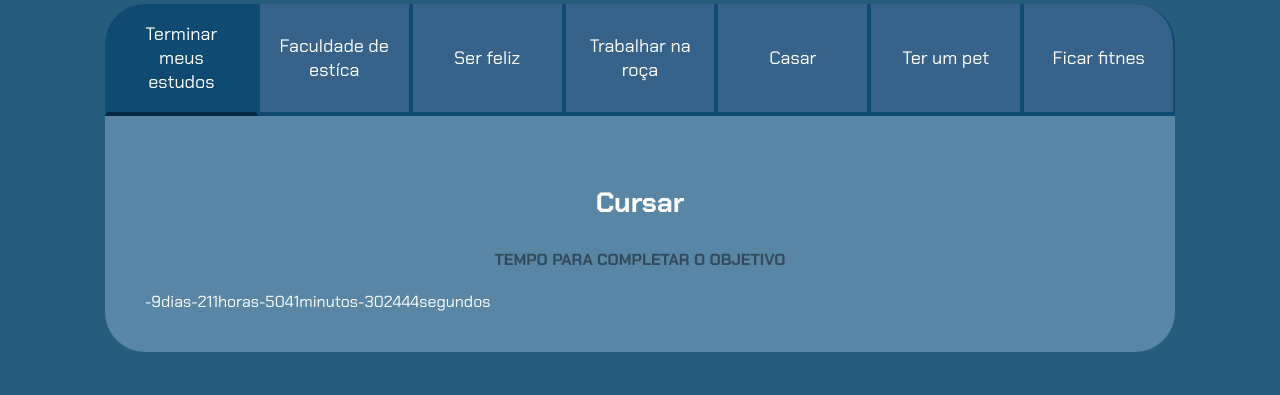
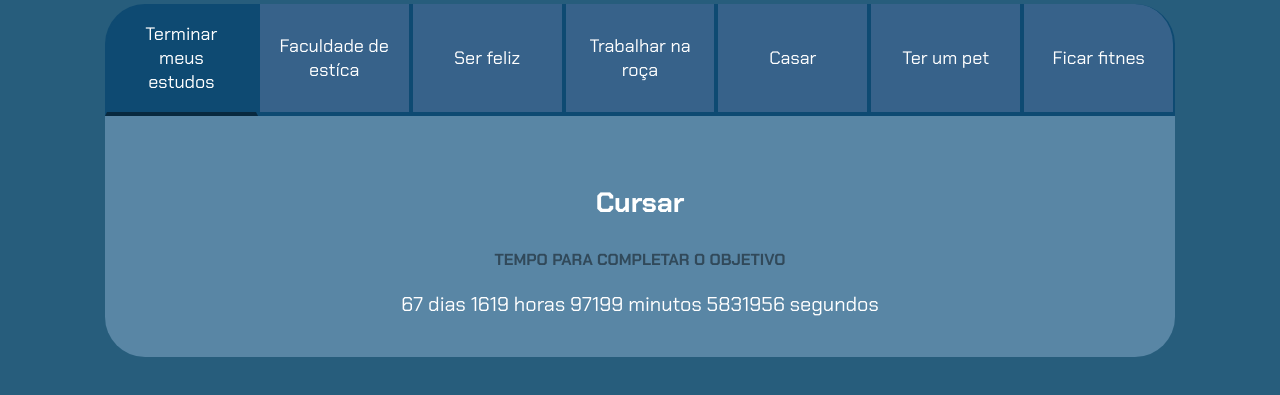
Before and after one commit to 1sa3elly/projeto-de-vida_atividade, a plain HTML site: page index.html in a window 1280 px wide. Shown: the part 99-494 px from the top of the page. Drawn offline with Linux system fonts and the light colour scheme.

Commit message:
Add files via upload

```diff
--- a/main.js
+++ b/main.js
@@ -15,17 +15,25 @@ for (let i = 0; i < botoes.length; i++) {
 }
 
 const contadores = document.querySelectorAll(".contador");
-const tempoObjetivo1 = new Date("2026-10-20T00:00:00");
+const tempoObjetivo1 = new Date("2026-12-30T00:00:00");
 
 contadores[0].textContent = calculaTempo(tempoObjetivo1);
 
-function calculaTempo(tempoObjetivo){
+function calculaTempo(tempoObjetivo) {
   let tempoAtual = new Date();
   let tempoFinal = tempoObjetivo - tempoAtual;
-  let segundos = Math.floor(tempoFinal/1000);
-  let minutos = Math.floor(segundos/60);
-  let horas = Math.floor(minutos/24);
-  let dias = Math.floor(horas/24);
-  return dias + "dias" + horas + "horas" + minutos + "minutos" + segundos + "segundos";
-
+  let segundos = Math.floor(tempoFinal / 1000);
+  let minutos = Math.floor(segundos / 60);
+  let horas = Math.floor(minutos / 60);
+  let dias = Math.floor(horas / 24);
+  return (
+    dias +
+    " dias " +
+    horas +
+    " horas " +
+    minutos +
+    " minutos " +
+    segundos +
+    " segundos"
+  );
 }
--- a/style.css
+++ b/style.css
@@ -89,6 +89,11 @@ body {
   color: var( --verde);
   text-transform: uppercase;
 }
+.contador{
+  font-size: 20px;
+  text-align: center;
+}
+
 
 @media screen and (min-width: 768px) {
   .botoes {
```
